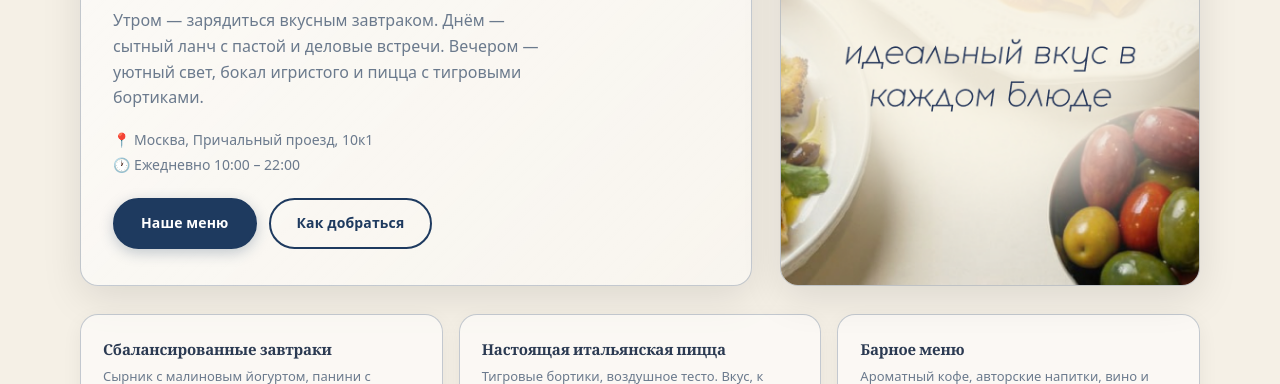
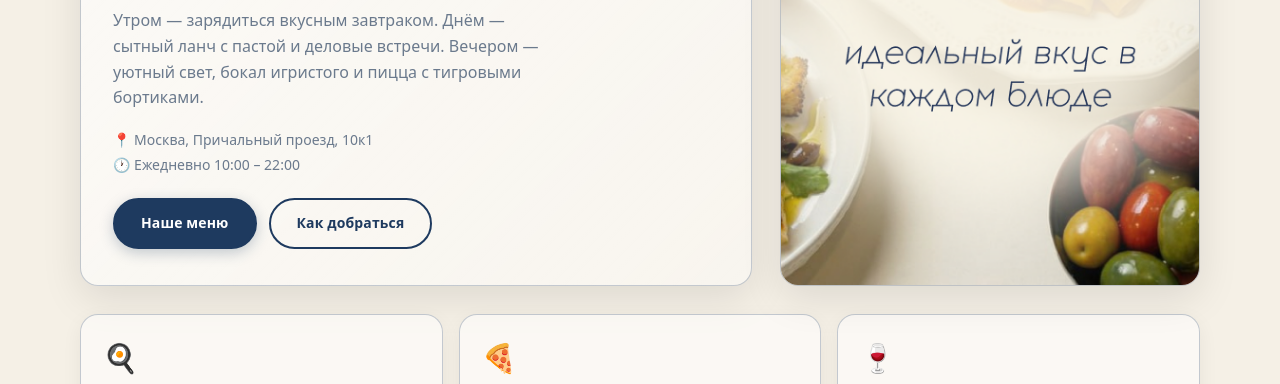
Before and after one commit to Ailono/molo_rest, a website: page public/index.html in a window 1280 px wide. Shown: the part 414-798 px from the top of the page. Drawn offline with nearby package versions, Linux system fonts and the light colour scheme.

Commit message:
feat: add emoji icons to feature cards

```diff
--- a/public/index.html
+++ b/public/index.html
@@ -50,14 +50,17 @@
       <section class="features-section">
         <div class="container features-grid">
           <div class="feature-card">
+            <div class="feature-icon">🍳</div>
             <div class="feature-title">Сбалансированные завтраки</div>
             <div class="feature-text">Сырник с малиновым йогуртом, панини с лососем, омлет со страчателлой и сладкими томатами.</div>
           </div>
           <div class="feature-card">
+            <div class="feature-icon">🍕</div>
             <div class="feature-title">Настоящая итальянская пицца</div>
             <div class="feature-text">Тигровые бортики, воздушное тесто. Вкус, к которому хочется вернуться.</div>
           </div>
           <div class="feature-card">
+            <div class="feature-icon">🍷</div>
             <div class="feature-title">Барное меню</div>
             <div class="feature-text">Ароматный кофе, авторские напитки, вино и атмосфера, в которой остаются подольше.</div>
           </div>
```
